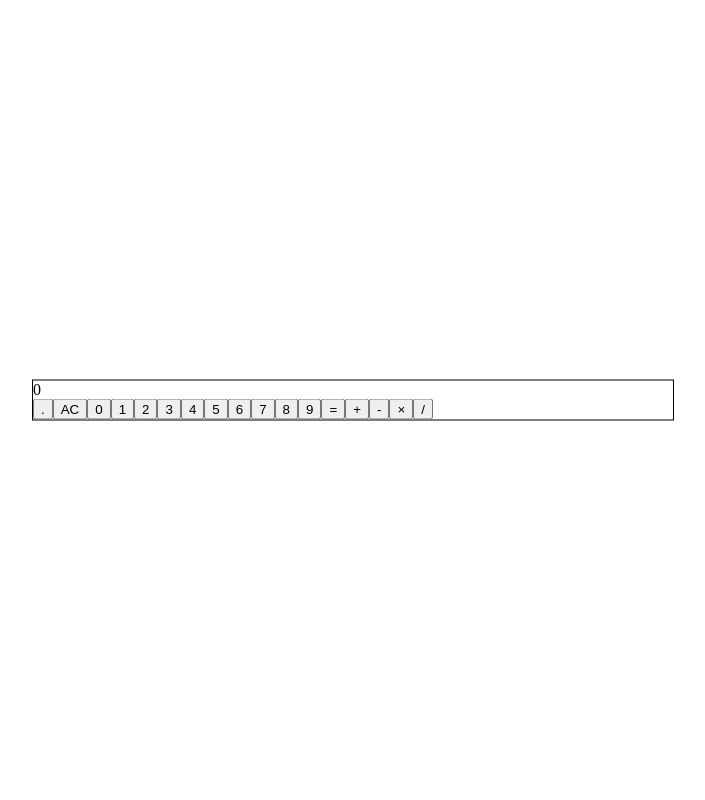
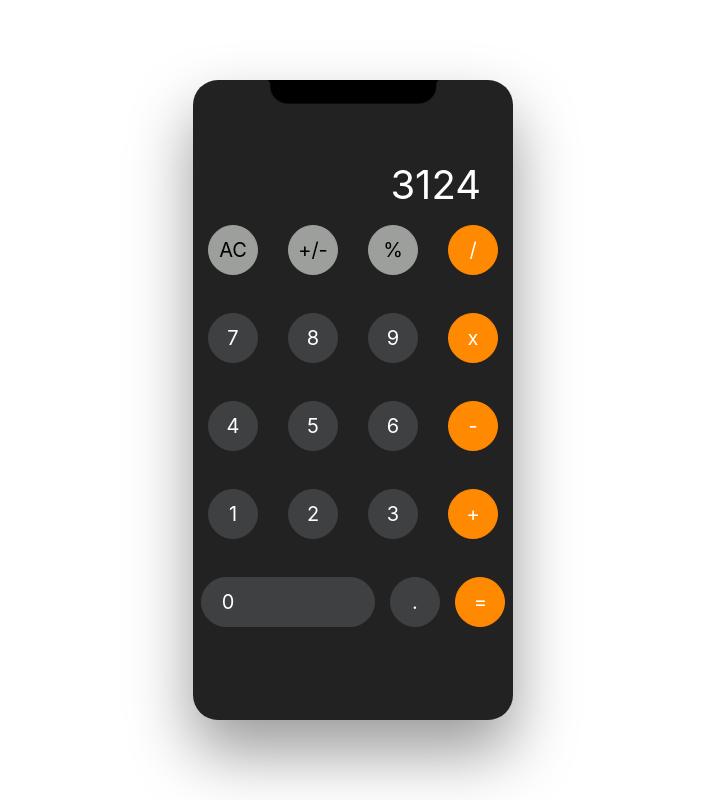
Before and after one commit to BostonRohan/Calculator, a React (Create React App) app: page / in a window 1280 px wide. Shown: the whole page, without its empty margins (287-992 px from the left). Built offline with nearby package versions, Linux system fonts and the light colour scheme.

Commit message:
Redid file structure, setup calculator layout with styles

```diff
--- a/src/App.css
+++ /dev/null
@@ -1,14 +0,0 @@
-body,
-html {
-  margin: 0;
-  padding: 0;
-}
-.App {
-  position: fixed;
-  top: 50%;
-  left: 50%;
-  transform: translate(-50%, -50%);
-  width: 50%;
-  height: auto;
-  border: 1px solid black;
-}
--- a/src/App.js
+++ b/src/App.js
@@ -1,59 +1,10 @@
-import { React, useState, useRef } from "react";
-import {
-  otherButtonData,
-  numButtonData,
-  operationButtonData,
-} from "./buttondata";
-import "./App.css";
-
+import React from "react";
+import "./styles/App.css";
+import Calculator from "./layout/Calculator/Calculator";
 function App() {
-  const [expression, setExpression] = useState("0");
-  const [operation, setOperation] = useState(undefined);
-  const previous = useRef(expression);
-  const handleClick = (e) => {
-    const { innerText } = e.target;
-    console.log(innerText);
-
-    if (!Number.isNaN(Number(innerText))) {
-      if (expression === "0") {
-        setExpression(innerText);
-      } else {
-        setExpression(expression + innerText);
-      }
-      return;
-    }
-    switch (innerText) {
-      case "AC":
-        setExpression("0");
-        previous.current = undefined;
-        break;
-      case ".":
-        if (!expression.includes(".")) {
-          setExpression(expression + innerText);
-        }
-        break;
-    }
-  };
   return (
     <div className="App">
-      <div id="display">{expression}</div>
-      <div className="buttons">
-        {otherButtonData.map((button) => (
-          <button id={button.id} key={button.id} onClick={handleClick}>
-            {button.innerText}
-          </button>
-        ))}
-        {numButtonData.map((button) => (
-          <button id={button.id} key={button.id} onClick={handleClick}>
-            {button.innerText}
-          </button>
-        ))}
-        {operationButtonData.map((button) => (
-          <button id={button.id} key={button.id} onClick={handleClick}>
-            {button.innerText}
-          </button>
-        ))}
-      </div>
+      <Calculator />
     </div>
   );
 }
--- /dev/null
+++ b/src/components/Button/Button.js
@@ -0,0 +1,8 @@
+import React from "react";
+
+const button = (props) => (
+  <button className="btn" id={props.id}>
+    {props.children}
+  </button>
+);
+export default button;
--- /dev/null
+++ b/src/layout/Calculator/Calculator.js
@@ -0,0 +1,11 @@
+import React from "react";
+import Screen from "./Screen/Screen";
+import Keypad from "./Keypad/Keypad";
+const calculator = () => (
+  <main className="calculator">
+    <Screen />
+    <Keypad />
+  </main>
+);
+
+export default calculator;
--- /dev/null
+++ b/src/layout/Calculator/Keypad/Keypad.js
@@ -0,0 +1,38 @@
+import React from "react";
+import KeypadRow from "./KeypadRow/KeypadRow";
+import Button from "../../../components/Button/Button";
+
+const keypad = () => (
+  <section className="keypad">
+    <KeypadRow>
+      <Button id="clear">AC</Button>
+      <Button id="plus-minus">+/-</Button>
+      <Button id="percent">%</Button>
+      <Button id="divide">/</Button>
+    </KeypadRow>
+    <KeypadRow>
+      <Button id="seven">7</Button>
+      <Button id="eight">8</Button>
+      <Button id="nine">9</Button>
+      <Button id="multiply">x</Button>
+    </KeypadRow>
+    <KeypadRow>
+      <Button id="four">4</Button>
+      <Button id="five">5</Button>
+      <Button id="six">6</Button>
+      <Button id="subtract">-</Button>
+    </KeypadRow>
+    <KeypadRow>
+      <Button id="one">1</Button>
+      <Button id="two">2</Button>
+      <Button id="three">3</Button>
+      <Button id="add">+</Button>
+    </KeypadRow>
+    <KeypadRow>
+      <Button id="zero">0</Button>
+      <Button id="decimal">.</Button>
+      <Button id="equals">=</Button>
+    </KeypadRow>
+  </section>
+);
+export default keypad;
--- /dev/null
+++ b/src/layout/Calculator/Keypad/KeypadRow/KeypadRow.js
@@ -0,0 +1,4 @@
+import React from "react";
+
+const keypadRow = (props) => <div className="keypad_row">{props.children}</div>;
+export default keypadRow;
--- /dev/null
+++ b/src/layout/Calculator/Screen/Screen.js
@@ -0,0 +1,3 @@
+import React from "react";
+const resultScreen = () => <div id="display">3124</div>;
+export default resultScreen;
--- /dev/null
+++ b/src/styles/App.css
@@ -0,0 +1,116 @@
+*,
+*::after,
+*::before {
+  margin: 0;
+  padding: 0;
+  box-sizing: border-box;
+}
+* {
+  font-family: var(--apple-font);
+}
+.App {
+  display: flex;
+  justify-content: center;
+  align-items: center;
+  height: 100vh;
+  width: 100%;
+}
+.calculator {
+  background-image: url("./iphone-x-wallpaper-notch-template.webp");
+  background-size: contain;
+  background-repeat: no-repeat;
+  background-position: center top;
+  height: 80vh;
+  width: 25%;
+  box-shadow: 0 2rem 4rem var(--shadow);
+  background-color: var(--color-light-black);
+  border-radius: 25px;
+}
+#display {
+  color: var(--color-light-white);
+  text-align: right;
+  padding-top: 25%;
+  padding-right: 10%;
+  font-size: 40px;
+  padding-bottom: 5%;
+}
+.keypad_row {
+  height: 11vh;
+  width: 100%;
+  display: flex;
+  justify-content: space-around;
+}
+.keypad {
+  width: 100%;
+  color: white;
+}
+.btn {
+  background-color: var(--color-light-black);
+  color: var(--color-light-white);
+  font-size: 3rem;
+  border: 1px solid transparent;
+  display: flex;
+  justify-content: center;
+  align-items: center;
+  width: 50px;
+  height: 100%;
+  font-size: 20px;
+  height: 50px;
+}
+.btn:hover {
+  transform: scale(0.95);
+}
+.btn:active {
+  background-color: white;
+  transition: 1s;
+}
+#zero {
+  width: 174px;
+  border: 1px solid var(--number-button-color);
+  border-radius: 30px;
+  justify-content: flex-start;
+  padding-left: 20px;
+  background-color: var(--number-button-color);
+}
+#divide,
+#multiply,
+#subtract,
+#add,
+#equals {
+  border: 1px, solid, var(--operation-button-color);
+  background-color: var(--operation-button-color);
+  border-radius: 50%;
+}
+#one,
+#two,
+#three,
+#four,
+#five,
+#six,
+#seven,
+#eight,
+#nine,
+#decimal {
+  border: 1px solid var(--number-button-color);
+  background-color: var(--number-button-color);
+  border-radius: 50%;
+}
+#clear,
+#plus-minus,
+#percent {
+  border: 1px solid var(--function-button-color);
+  background-color: var(--function-button-color);
+  border-radius: 50%;
+  color: black;
+}
+/* Variables*/
+:root {
+  --shadow: rgba(0, 0, 0, 0.4);
+  --color-light-black: #222;
+  --color-light-white: #fff;
+  --apple-font: -apple-system, BlinkMacSystemFont, "Segoe UI", Roboto, Oxygen,
+    Ubuntu, Cantarell, "Open Sans", "Helvetica Neue", sans-serif;
+  --number-button-color: #3e4041;
+  --operation-button-color: #ff8900;
+  --function-button-color: #9d9f9c;
+}
```
Also changed, not shown: src/Display.js (deleted, +0 -22 lines), src/styles/iphone-x-wallpaper-notch-template.webp (added).
